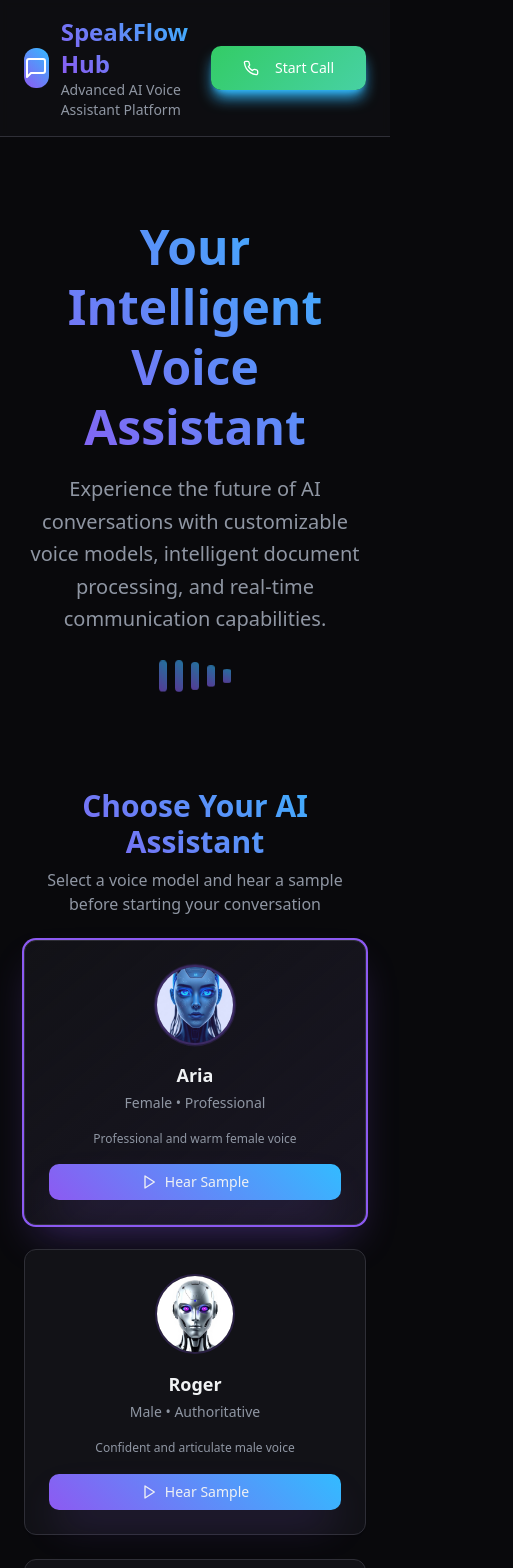
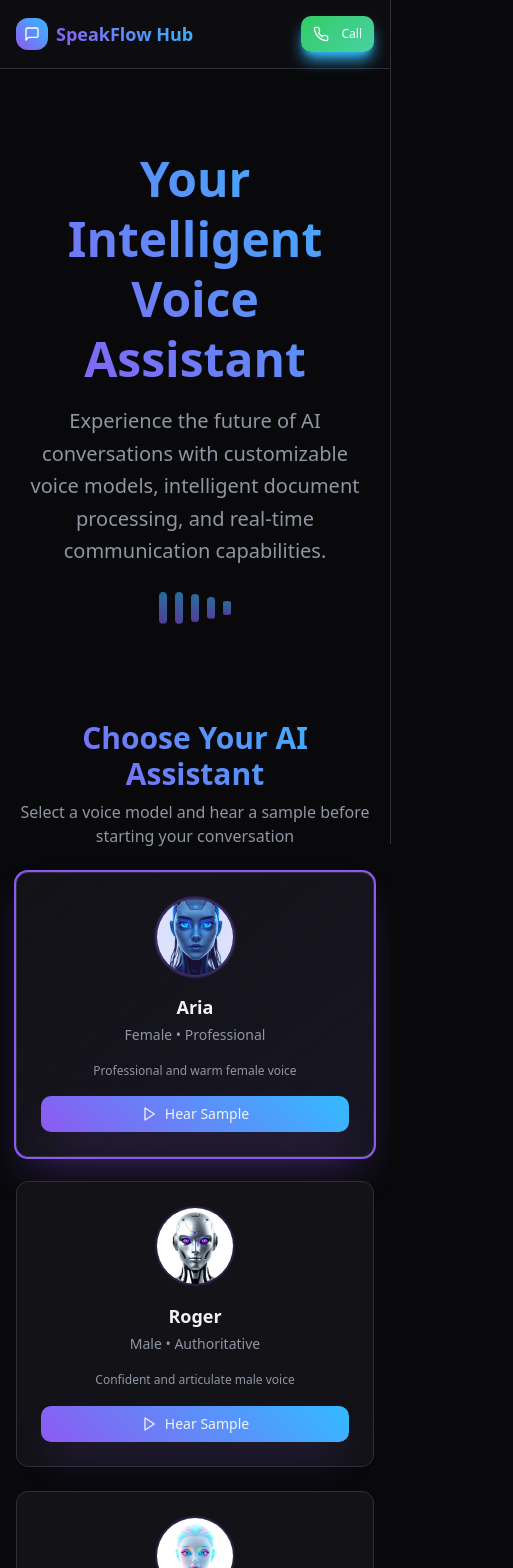
Before and after one commit to MuhamadAsim/speakflow-hub, a React (Vite) app: page / in a window 390 px wide. Shown: the top 1568 px of the page, 513 px wide, since content can reach past the window. Built offline with nearby package versions, Linux system fonts and the light colour scheme.

Commit message:
Fix system prompt and mobile layout
- Fix text overflow in system prompt quick presets.
- Ensure responsive and centered layout on mobile (320px).
- Adjust "Start Call" button size for mobile (320px).
- Implement a sliding panel for the call UI on the right side, blurring the background.

```diff
--- a/src/components/CallInterface.tsx
+++ b/src/components/CallInterface.tsx
@@ -28,9 +28,12 @@ interface CallInterfaceProps {
   systemPrompt: string;
   firstMessage: string;
   aiSpeaksFirst: boolean;
+  onCallStart?: () => void;
+  onCallEnd?: () => void;
+  isSlidePanel?: boolean;
 }
 
-export default function CallInterface({ selectedModel, systemPrompt, firstMessage, aiSpeaksFirst }: CallInterfaceProps) {
+export default function CallInterface({ selectedModel, systemPrompt, firstMessage, aiSpeaksFirst, onCallStart, onCallEnd, isSlidePanel = false }: CallInterfaceProps) {
   const [isCallActive, setIsCallActive] = useState(false);
   const [isMuted, setIsMuted] = useState(false);
   const [isListening, setIsListening] = useState(false);
@@ -51,6 +54,7 @@ export default function CallInterface({ selectedModel, systemPrompt, firstMessag
   const startCall = () => {
     setIsCallActive(true);
     setMessages([]);
+    onCallStart?.();
 
     // If AI speaks first, add the first message
     if (aiSpeaksFirst && firstMessage) {
@@ -73,6 +77,7 @@ export default function CallInterface({ selectedModel, systemPrompt, firstMessag
     setIsListening(false);
     setIsAISpeaking(false);
     setTextInput("");
+    onCallEnd?.();
   };
 
   const toggleMute = () => {
@@ -139,8 +144,15 @@ export default function CallInterface({ selectedModel, systemPrompt, firstMessag
     }, 1000);
   };
 
+  // Initialize call if it's a slide panel
+  useEffect(() => {
+    if (isSlidePanel && !isCallActive) {
+      startCall();
+    }
+  }, [isSlidePanel]);
+
   return (
-    <Card className="p-6 space-y-6">
+    <Card className={`space-y-6 ${isSlidePanel ? 'h-full rounded-none border-0 p-4' : 'p-6'}`}>
       {/* Header */}
       <div className="flex items-center justify-between">
         <div className="flex items-center space-x-3">
--- a/src/components/SystemPromptConfig.tsx
+++ b/src/components/SystemPromptConfig.tsx
@@ -67,19 +67,19 @@ export default function SystemPromptConfig({ systemPrompt, onPromptChange }: Sys
       {/* Preset Prompts */}
       <div className="space-y-3">
         <label className="text-sm font-medium">Quick Presets:</label>
-        <div className="grid grid-cols-1 md:grid-cols-2 lg:grid-cols-4 gap-2">
+        <div className="grid grid-cols-1 sm:grid-cols-2 lg:grid-cols-4 gap-2">
           {defaultPrompts.map((preset, index) => (
             <Button
               key={index}
               variant="outline"
               size="sm"
               onClick={() => loadPreset(preset.prompt)}
-              className="justify-start text-left h-auto p-3"
+              className="justify-start text-left h-auto p-3 min-h-[4rem]"
             >
-              <div className="space-y-1">
-                <div className="font-medium text-xs">{preset.name}</div>
-                <div className="text-xs text-muted-foreground truncate">
-                  {preset.prompt.substring(0, 50)}...
+              <div className="space-y-1 w-full">
+                <div className="font-medium text-xs leading-tight">{preset.name}</div>
+                <div className="text-xs text-muted-foreground leading-tight whitespace-normal line-clamp-2">
+                  {preset.prompt.substring(0, 60)}...
                 </div>
               </div>
             </Button>
--- a/src/index.css
+++ b/src/index.css
@@ -121,3 +121,20 @@ All colors MUST be HSL.
     @apply bg-background text-foreground;
   }
 }
+
+@layer utilities {
+  /* Line clamp utility for text overflow */
+  .line-clamp-2 {
+    display: -webkit-box;
+    -webkit-line-clamp: 2;
+    -webkit-box-orient: vertical;
+    overflow: hidden;
+  }
+
+  /* Responsive breakpoint for extra small screens */
+  @media (min-width: 375px) {
+    .xs\:inline {
+      display: inline;
+    }
+  }
+}
--- a/src/pages/Index.tsx
+++ b/src/pages/Index.tsx
@@ -25,41 +25,40 @@ const Index = () => {
   const [firstMessage, setFirstMessage] = useState(
     "Hello! I'm your AI assistant. How can I help you today?"
   );
+  const [isCallActive, setIsCallActive] = useState(false);
 
   return (
-    <div className="min-h-screen bg-background">
+    <div className="min-h-screen bg-background w-full overflow-x-hidden">
       {/* Header */}
       <header className="border-b border-border bg-card/50 backdrop-blur-sm sticky top-0 z-50">
-        <div className="container mx-auto px-6 py-4">
-          <div className="flex items-center justify-between">
-            <div className="flex items-center space-x-3">
-              <div className="w-10 h-10 rounded-lg bg-gradient-voice flex items-center justify-center">
-                <MessageSquare className="w-6 h-6 text-white" />
+        <div className="container mx-auto px-4 sm:px-6 py-4">
+          <div className="flex items-center justify-between gap-4">
+            <div className="flex items-center space-x-2 sm:space-x-3 min-w-0 flex-1">
+              <div className="w-8 h-8 sm:w-10 sm:h-10 rounded-lg bg-gradient-voice flex items-center justify-center flex-shrink-0">
+                <MessageSquare className="w-4 h-4 sm:w-6 sm:h-6 text-white" />
               </div>
-              <div>
-                <h1 className="text-2xl font-bold bg-gradient-voice bg-clip-text text-transparent">
+              <div className="min-w-0">
+                <h1 className="text-lg sm:text-2xl font-bold bg-gradient-voice bg-clip-text text-transparent truncate">
                   SpeakFlow Hub
                 </h1>
-                <p className="text-sm text-muted-foreground">
+                <p className="text-xs sm:text-sm text-muted-foreground hidden sm:block">
                   Advanced AI Voice Assistant Platform
                 </p>
               </div>
             </div>
 
             {/* Quick Call Button */}
-            <div className="flex items-center space-x-4">
+            <div className="flex items-center space-x-4 flex-shrink-0">
               <Button
                 variant="call"
-                size="lg"
-                className="shadow-lg"
+                size="sm"
+                className="shadow-lg text-xs sm:text-sm px-3 sm:px-4"
                 onClick={() => {
-                  document.getElementById('call-section')?.scrollIntoView({
-                    behavior: 'smooth'
-                  });
+                  setIsCallActive(true);
                 }}
               >
-                <Phone className="w-5 h-5 mr-2" />
-                Start Call
+                <Phone className="w-4 h-4 sm:w-5 sm:h-5 mr-1 sm:mr-2" />
+                <span className="hidden xs:inline">Start </span>Call
               </Button>
             </div>
           </div>
@@ -67,7 +66,8 @@ const Index = () => {
       </header>
 
       {/* Main Content */}
-      <main className="container mx-auto px-6 py-8 space-y-12">
+      <main className={`transition-all duration-500 ${isCallActive ? 'mr-1/2 blur-sm' : ''}`}>
+        <div className="container mx-auto px-4 sm:px-6 py-8 space-y-12">
         {/* Hero Section */}
         <section className="text-center space-y-6 py-12">
           <div className="space-y-4">
@@ -112,15 +112,18 @@ const Index = () => {
           />
         </section>
 
-        {/* Call Interface */}
+        {/* Call Interface - Hidden when call is active */}
+        {!isCallActive && (
           <section id="call-section" className="space-y-8">
             <CallInterface
               selectedModel={selectedModel}
               systemPrompt={systemPrompt}
               firstMessage={firstMessage}
               aiSpeaksFirst={aiSpeaksFirst}
+              onCallStart={() => setIsCallActive(true)}
             />
           </section>
+        )}
 
         {/* Admin Settings */}
         <section className="space-y-8">
@@ -163,7 +166,22 @@ const Index = () => {
             </div>
           </div>
         </section>
+        </div>
       </main>
+
+      {/* Sliding Call Panel */}
+      <div className={`fixed top-0 right-0 h-full w-1/2 bg-background border-l border-border transform transition-transform duration-500 z-40 ${isCallActive ? 'translate-x-0' : 'translate-x-full'}`}>
+        {isCallActive && (
+          <CallInterface
+            selectedModel={selectedModel}
+            systemPrompt={systemPrompt}
+            firstMessage={firstMessage}
+            aiSpeaksFirst={aiSpeaksFirst}
+            onCallEnd={() => setIsCallActive(false)}
+            isSlidePanel={true}
+          />
+        )}
+      </div>
     </div>
   );
 };
```
Lines whose indentation alone changed are shown as unchanged.
